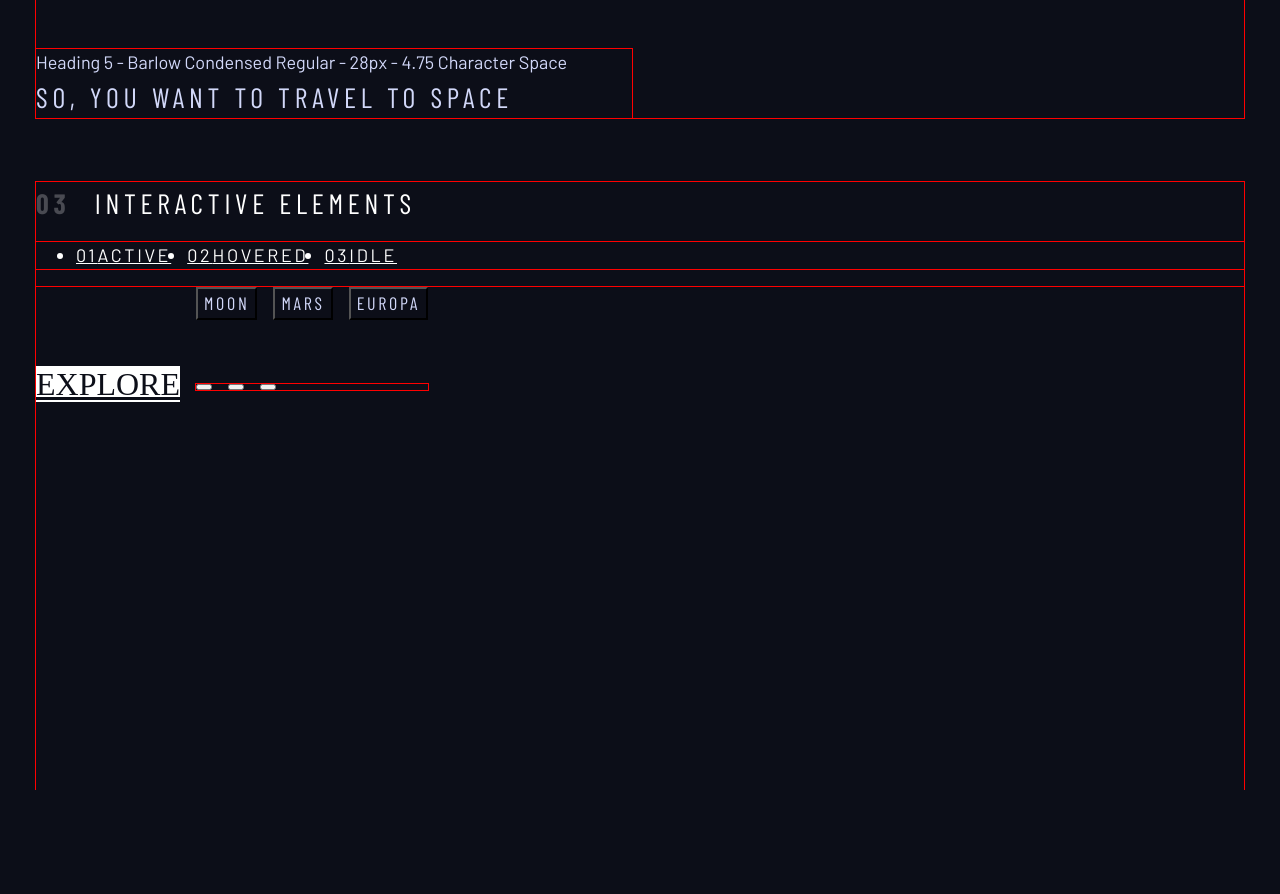
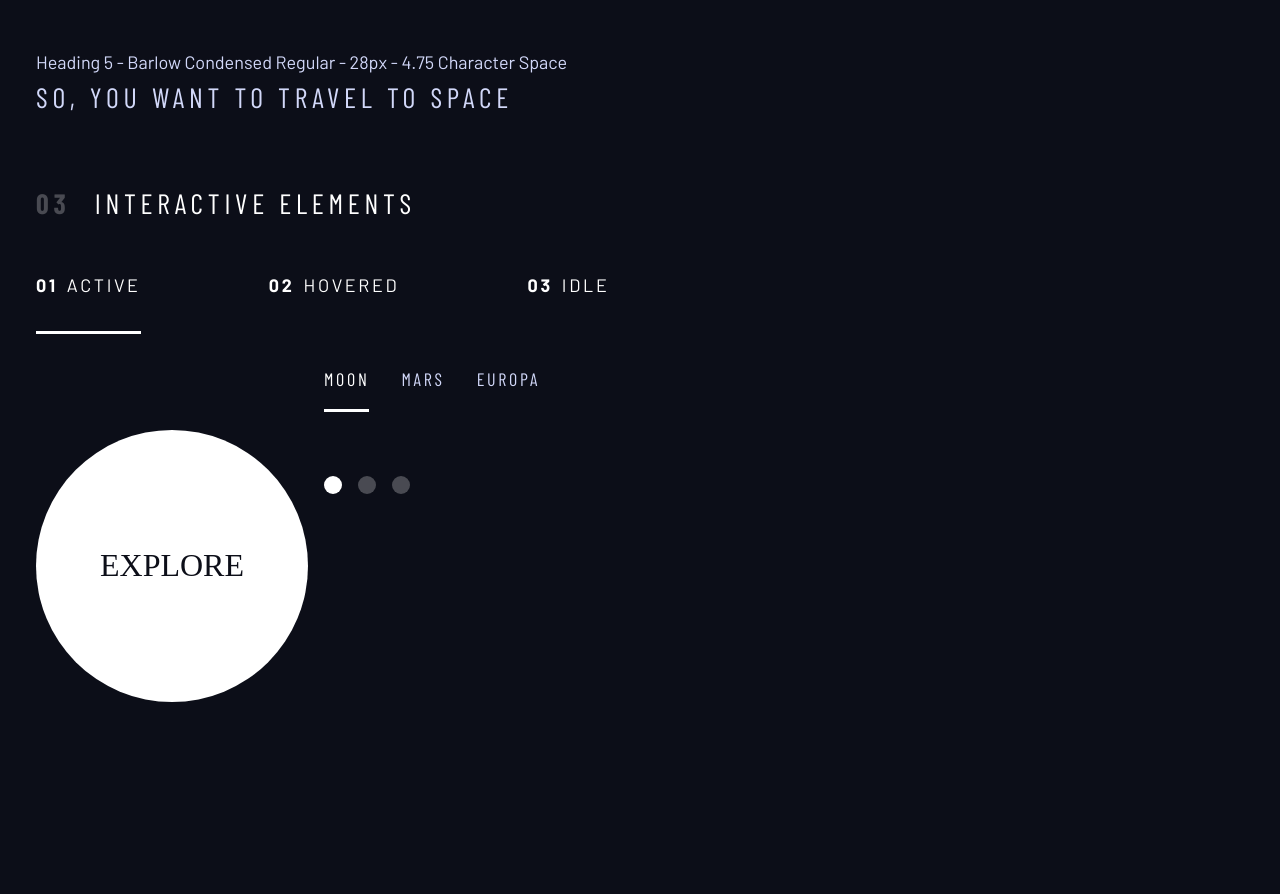
Before and after one commit to DanaGarout/spaceTravel, a website built with webpack: page index.html in a window 1280 px wide. Shown: the part 1179-2073 px from the top of the page. Before the commit the page ends 1969 px from the top, so only its background shows below. Built offline with nearby package versions, Linux system fonts and the light colour scheme; a web font is replaced by a local one.

Commit message:
design system

```diff
--- a/index.css
+++ b/index.css
@@ -117,7 +117,6 @@ select {
 
 .flow > *:where(:not(:first-child)) {
     margin-top: var(--flow-space, 1rem);
-    outline: 1px solid red;
 }
 
 .container {
@@ -188,3 +187,93 @@ select {
     font-weight: 700;
     color: hsl( var(--clr-white) / .25);
 }
+
+
+/* ------------------- */
+/* Compontents         */
+/* ------------------- */
+
+.large-button {
+    position: relative;
+    z-index: 1;
+    display: grid;
+    place-items: center;
+    padding: 0 2em;
+    border-radius: 50%;
+    aspect-ratio: 1;
+    text-decoration: none;
+}
+
+.large-button::after {
+    content: '';
+    position: absolute;
+    z-index: -1;
+    width: 100%;
+    height: 100%;
+    background: hsl( var(--clr-white) / .1);
+    border-radius: 50%;
+    opacity: 0;
+    transition: opacity 500ms linear, transform 750ms ease-in-out;
+}
+
+.large-button:hover::after,
+.large-button:focus::after {
+    opacity: 1;
+    transform: scale(1.5);
+}
+
+.primary-navigation {
+    --gap: 8rem;
+    --underline-gap: 2rem;
+    list-style: none;
+    padding: 0;
+    margin: 0;
+}
+
+.primary-navigation a {
+    text-decoration: none;
+}
+
+.primary-navigation a > span {
+    font-weight: 700;
+    margin-right: .5em;
+}
+
+.underline-indicators > * {
+    cursor: pointer;
+    padding: var(--underline-gap, 1rem) 0;
+    border: 0;
+    border-bottom: .2rem solid hsl( var(--clr-white) / 0 );
+}
+
+.underline-indicators > *:hover,
+.underline-indicators > *:focus {
+    border-color: hsl( var(--clr-white) / .5);
+}
+
+.underline-indicators > .active,
+.underline-indicators > [aria-selected="true"] {
+    color: hsl( var(--clr-white) / 1);
+    border-color: hsl( var(--clr-white) / 1);
+}
+
+.tab-list {
+    --gap: 2rem;
+}
+
+.dot-indicators > * {
+    cursor: pointer;
+    border: 0;
+    border-radius: 50%;
+    padding: .5em;
+    background-color: hsl( var(--clr-white) / .25);
+}
+
+.dot-indicators > *:hover,
+.dot-indicators > *:focus {
+    background-color: hsl( var(--clr-white) / .5);
+}
+
+.dot-indicators > [aria-selected="true"] {
+    background-color: hsl( var(--clr-white) / 1);
+}
```
